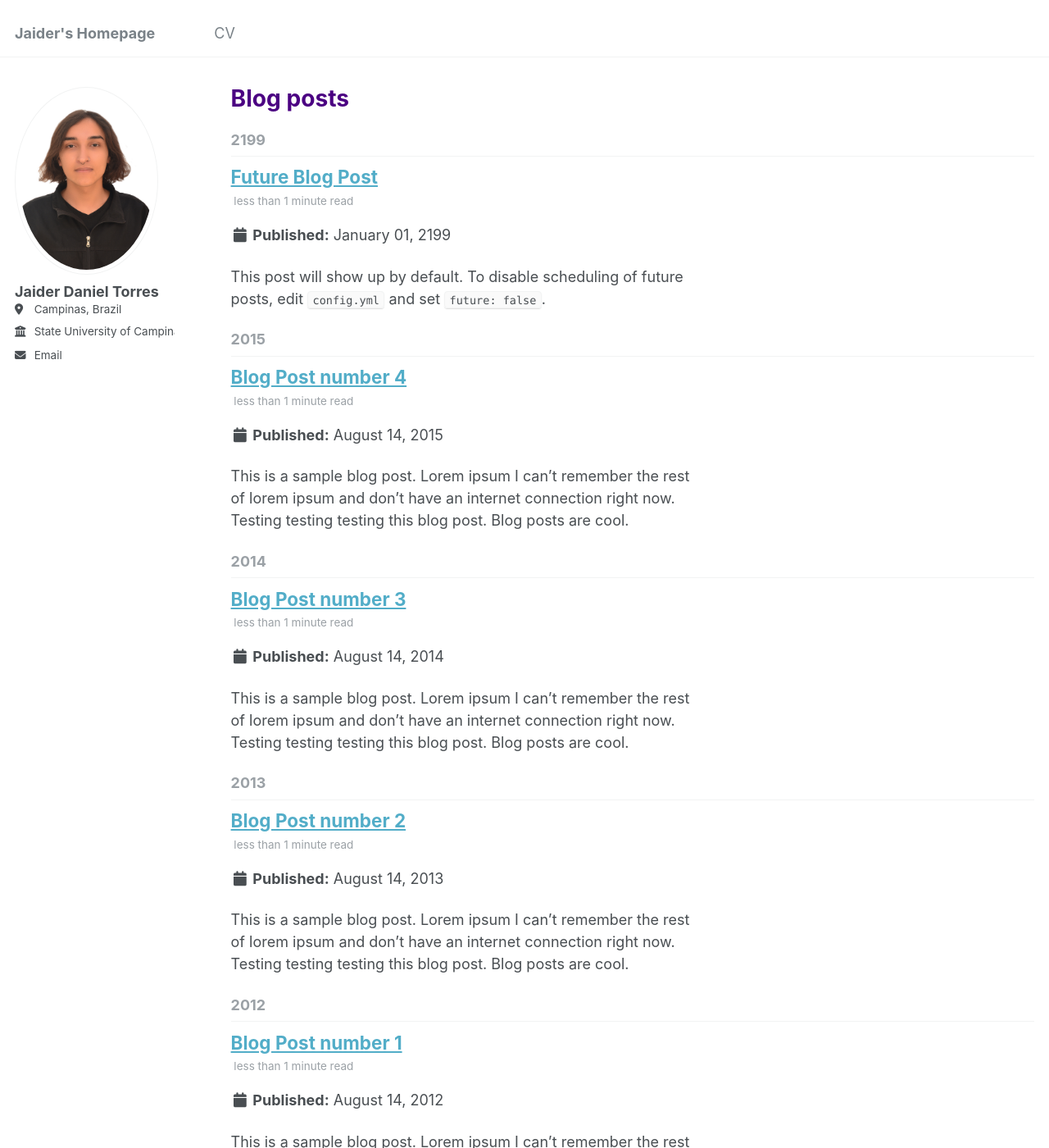
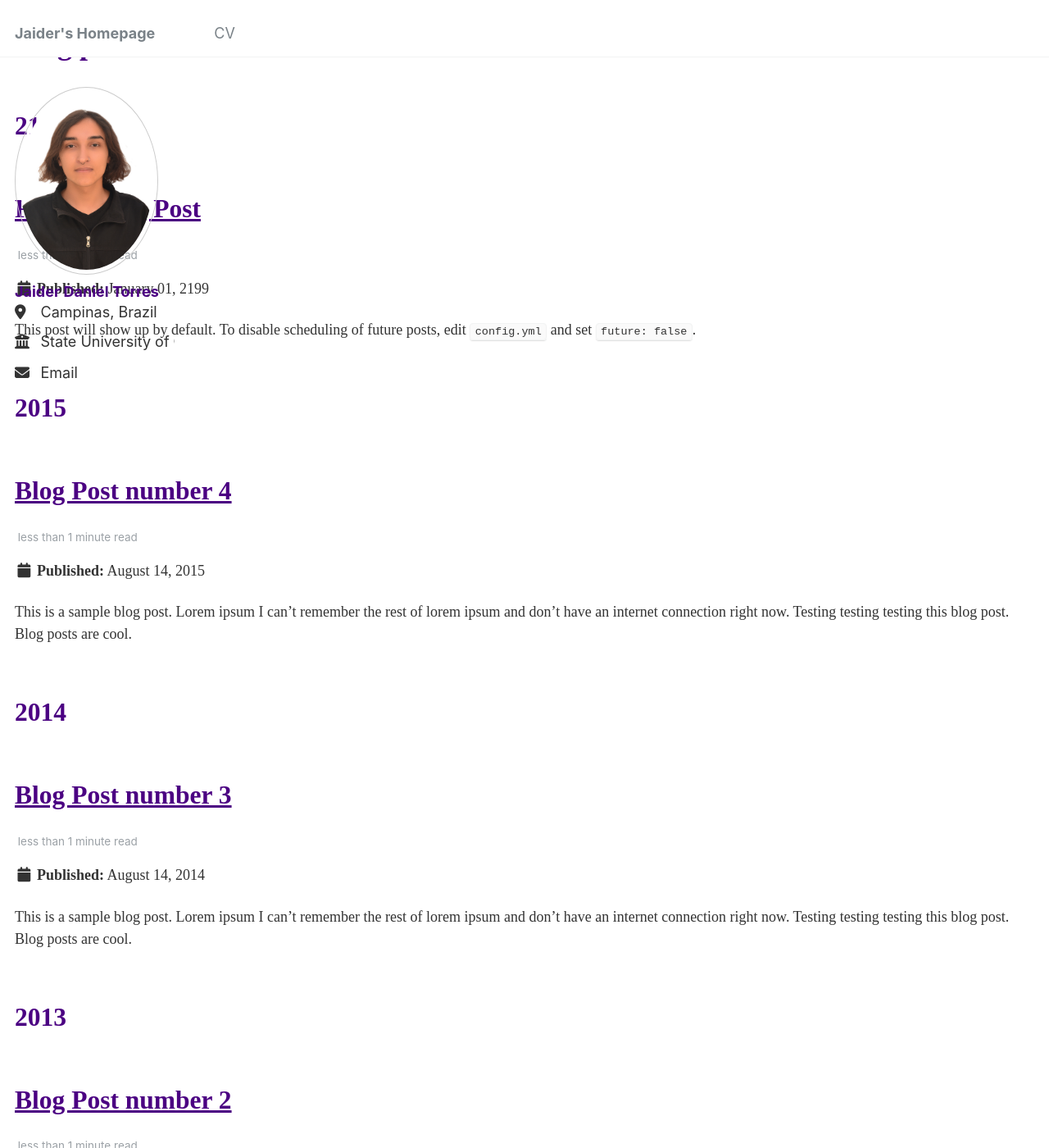
Before and after one commit to jaider-torres/jaider-torres.github.io, a Jekyll site: the page built from _pages/year-archive.html, in a window 1280 px wide and 1400 px high. Shown: the whole window at 82% size. Built offline with Jekyll 4.4.1, drawn with Linux system fonts in a browser that asks for light colours.

Commit message:
Update _archive.scss

```diff
--- a/_sass/_archive.scss
+++ b/_sass/_archive.scss
@@ -1,245 +1,185 @@
 /* ==========================================================================
-   ARCHIVE
+   COLOR VARIABLES
    ========================================================================== */
+$primary-color: #4b0082; // Your primary color
+$text-color: #333333; // Text color
+$background-color: #ffffff; // Background color
+$code-background-color: #f7f7f7; // Background color for code blocks
+$lighter-gray: #d3d3d3; // Light gray color
+$border-color: #cccccc; // Border color
+$global-font-family: 'Arial, sans-serif'; // Example font
+$header-font-family: 'Georgia, serif'; // Example header font
+$type-size-6: 1rem; // Example text size
+$global-transition: 0.3s ease; // Example transition
+$border-radius: 4px; // Example border radius
 
-.archive {
-  margin-bottom: 2em;
+/* ==========================================================================
+   BASE ELEMENTS
+   ========================================================================== */
+html {
+  position: relative;
+  min-height: 100%;
+}
 
-  @include breakpoint($medium) {
-    @include span(12 of 12);
+body {
+  margin: 0;
+  padding: 0;
+  padding-bottom: 9em;
+  color: $text-color;
+  font-family: $global-font-family;
+  line-height: 1.5;
+  background-color: $background-color; // Set body background color
+
+  &.overflow--hidden {
+    overflow: hidden;
   }
+}
 
-  @include breakpoint($large) {
-    @include span(10 of 12 last);
-    @include prefix(0.5 of 12);
+h1, h2, h3, h4, h5, h6 {
+  margin: 2em 0 0.5em;
+  line-height: 1.2;
+  font-family: $header-font-family;
+  font-weight: bold;
+  color: $primary-color; // Set heading color
+}
+
+h1 {
+  margin-top: 0;
+  font-size: 2rem; // Adjust as needed
+}
+
+h2 {
+  font-size: 1.75rem; // Adjust as needed
+}
+
+h3 {
+  font-size: 1.5rem; // Adjust as needed
+}
+
+h4 {
+  font-size: 1.25rem; // Adjust as needed
+}
+
+h5 {
+  font-size: 1.1rem; // Adjust as needed
+}
+
+h6 {
+  font-size: 1rem; // Adjust as needed
+}
+
+small, .small {
+  font-size: $type-size-6;
+}
+
+p {
+  margin-bottom: 1.3em;
+  color: $text-color; // Set paragraph color
+}
+
+u,
+ins {
+  text-decoration: none;
+  border-bottom: 1px solid $text-color;
+  a {
+    color: inherit;
   }
+}
 
-  a {
-    text-decoration: underline;
+del a {
+  color: inherit;
+}
 
-    &:hover {
-      text-decoration: underline;
+/* Printing styles for orphans and widows */
+p, pre, blockquote, ul, ol, dl, figure, table, fieldset {
+  orphans: 3;
+  widows: 3;
+}
 
-      img {
-        box-shadow: 0 0 10px rgba(#000, 0.25);
-      }
+/* Abbreviations */
+abbr[title],
+abbr[data-original-title] {
+  text-decoration: none;
+  cursor: help;
+  border-bottom: 1px dotted $text-color;
+}
+
+/* Blockquotes */
+blockquote {
+  margin: 2em 1em 2em 0;
+  padding-left: 1em;
+  padding-right: 1em;
+  font-style: italic;
+  border-left: 0.25em solid $primary-color;
+  color: $text-color; // Set blockquote text color
+
+  cite {
+    font-style: italic;
+
+    &:before {
+      content: "\2014";
+      padding-right: 5px;
     }
   }
 }
 
-.archive__subtitle {
-  margin: 1.414em 0 0;
-  padding-bottom: 0.5em;
-  font-size: $type-size-5;
-  color: mix(#fff, $gray, 25%);
-  border-bottom: 1px solid $border-color;
+/* Links */
+a {
+  color: $primary-color; // Set link color
+  &:focus {
+    outline: 0;
+  }
 
-  + .list__item .archive__item-title {
-    margin-top: 0.5em;
+  &:hover,
+  &:active {
+    color: darken($primary-color, 10%); // Darken link color on hover
   }
 }
 
-.archive__item-title {
-  margin-bottom: 0.25em;
-  font-family: $sans-serif-narrow;
+/* Code Styles */
+tt, code, kbd, samp, pre {
+  font-family: 'Courier New', monospace; // Example monospace font
+}
 
-  a + a {
-    opacity: 0.5;
+pre {
+  overflow-x: auto; /* Add scrollbars to wide code blocks */
+  background: $code-background-color; // Set background color for code blocks
+  color: $text-color; // Set code text color
+  padding: 1em; // Add padding
+}
+
+/* Horizontal Rule */
+hr {
+  display: block;
+  margin: 1em 0;
+  border: 0;
+  border-top: 1px solid $border-color;
+}
+
+/* Lists */
+ul li,
+ol li {
+  margin-bottom: 0.5em;
+}
+
+/* Figures and Images */
+figure {
+  display: flex;
+  justify-content: space-between;
+  align-items: flex-start;
+  flex-wrap: wrap;
+  margin: 2em 0;
+
+  img {
+    width: 100%;
+    border-radius: $border-radius;
+    transition: $global-transition;
   }
 }
 
-/* remove border*/
-.page__content {
-
-  .archive__item-title {
-    margin-top: 1em;
-    border-bottom: none;
-  }
+/* Figure Captions */
+figcaption {
+  margin-bottom: 0.5em;
+  color: mix(#fff, $text-color, 25%);
+  font-size: $type-size-6;
 }
-
-.archive__item-excerpt {
-  margin-top: 0;
-  font-size: $type-size-6;
-
-  & + p {
-    text-indent: 0;
-  }
-}
-
-.archive__item-teaser {
-  border-radius: $border-radius;
-  overflow: hidden;
-  img {
-    width: 100%;
-  }
-}
-
-.archive__item:hover {
-  .archive__item-teaser {
-    box-shadow: 0 0 10px rgba(#000, 0.25);
-  }
-
-  .archive__item-title {
-    text-decoration: underline;
-  }
-}
-
-
-/*
-   List view
-   ========================================================================== */
-
-.list__item {
-  @include breakpoint($medium) {
-    padding-right: $right-sidebar-width-narrow;
-  }
-
-  @include breakpoint($large) {
-    padding-right: $right-sidebar-width;
-  }
-
-  @include breakpoint($x-large) {
-    padding-right: $right-sidebar-width-wide;
-  }
-
-  .page__meta {
-    margin: 0 0 4px;
-  }
-}
-
-
-/*
-   Grid view
-   ========================================================================== */
-
-.grid__item {
-  margin-bottom: 2em;
-
-  .page__meta {
-    margin: 0 0 4px;
-  }
-
-  .archive__item-title {
-    margin-top: 0.5em;
-    font-size: $type-size-5;
-  }
-
-  .archive__item-excerpt {
-    display: none;
-  }
-
-  @include breakpoint($small) {
-    @include gallery(5 of 10);
-    .archive__item-teaser {
-      max-height: 200px;
-    }
-  }
-
-  @include breakpoint($medium) {
-    margin-left: 0; /* reset before mixin does its thing*/
-    margin-right: 0; /* reset before mixin does its thing*/
-    @include gallery(2.5 of 10);
-
-    .archive__item-teaser {
-      max-height: 120px;
-    }
-
-    .archive__item-excerpt {
-      display: block;
-      font-size: $type-size-6;
-    }
-  }
-}
-
-
-/*
-   Features
-   ========================================================================== */
-
-.feature__wrapper {
-  @include clearfix();
-  margin-bottom: 2em;
-  border-bottom: 1px solid $border-color;
-}
-
-.feature__item {
-  margin-bottom: 2em;
-  font-size: 1.25rem;
-
-  @include breakpoint($small) {
-    margin-bottom: 0;
-    @include gallery(4 of 12);
-
-    .feature__item-teaser {
-      max-height: 200px;
-      overflow: hidden;
-    }
-  }
-
-  &--left {
-    @include full();
-    font-size: 1.25rem;
-
-    .archive__item-teaser {
-      margin-bottom: 2em;
-    }
-
-    @include breakpoint($small) {
-      .archive__item-teaser {
-        @include span(5 of 12);
-      }
-
-      .archive__item-body {
-        @include span(7 of 12 last);
-        @include prefix(0.5 of 12);
-        @include suffix(1 of 12);
-      }
-    }
-  }
-
-  &--right {
-    @include full();
-    font-size: 1.25rem;
-
-    .archive__item-teaser {
-      margin-bottom: 2em;
-    }
-
-    @include breakpoint($small) {
-      text-align: right;
-
-      .archive__item-teaser {
-        @include span(5 of 12 rtl);
-      }
-
-      .archive__item-body {
-        @include span(7 of 12 last rtl);
-        @include prefix(0.5 of 12);
-        @include suffix(1 of 12);
-      }
-    }
-  }
-
-  &--center {
-    @include full();
-    font-size: 1.25rem;
-
-    .archive__item-teaser {
-      margin-bottom: 2em;
-    }
-
-    @include breakpoint($small) {
-      text-align: center;
-
-      .archive__item-teaser {
-        margin: 0 auto;
-        width: span(5 of 12);
-      }
-
-      .archive__item-body {
-        margin: 0 auto;
-        width: span(7 of 12);
-      }
-    }
-  }
-}
```
